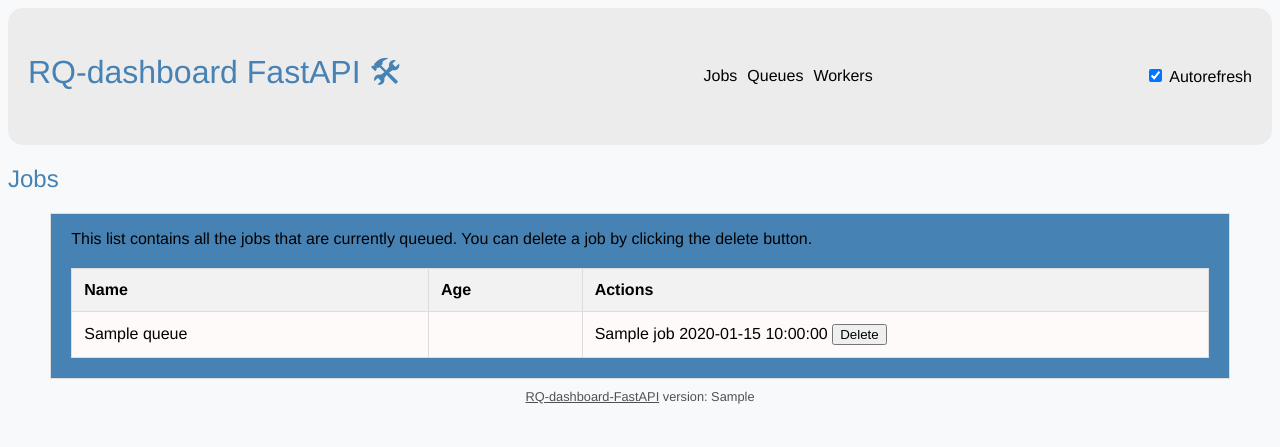
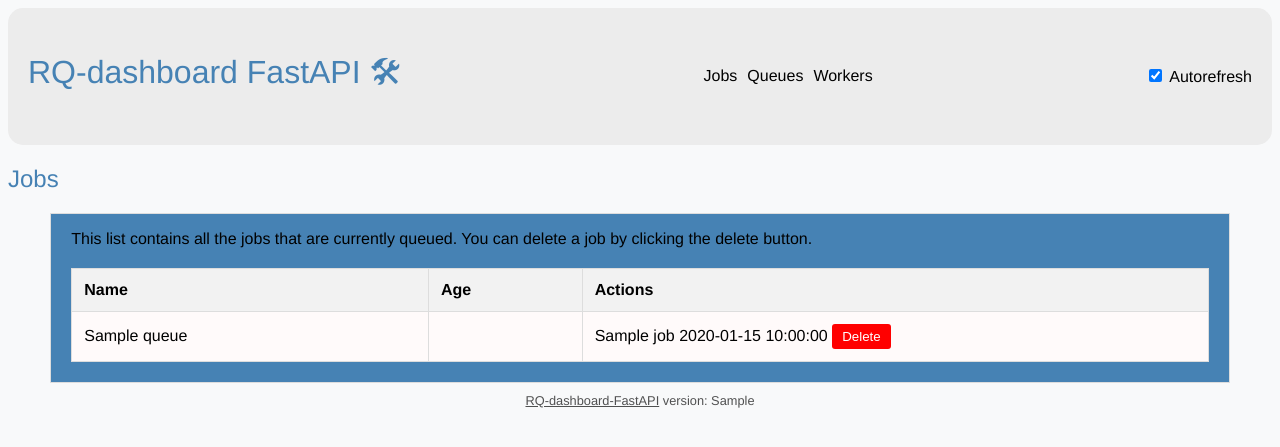
Before and after one commit to Hannes221/rq-dashboard-fast, a FastAPI app: template templates/jobs.html in a window 1280 px wide. Shown: the top 447 px of the page. Run offline with FastAPI, Linux system fonts and the light colour scheme; the template is opened without the code that fills it: most values are stand-ins (such as "Sample title", 1, 10 or a date in 2020).

Commit message:
add css for delete job button

```diff
--- a/static/css/main.css
+++ b/static/css/main.css
@@ -304,3 +304,16 @@ span.loading {
 #rq-instances:disabled {
     color: black;
 }
+
+.delete-button {
+    background-color: #ff0000;
+    color: #ffffff;
+    border: none;
+    padding: 5px 10px;
+    cursor: pointer;
+    border-radius: 3px;
+}
+
+.delete-button:hover {
+    background-color: #cc0000;
+}
```
